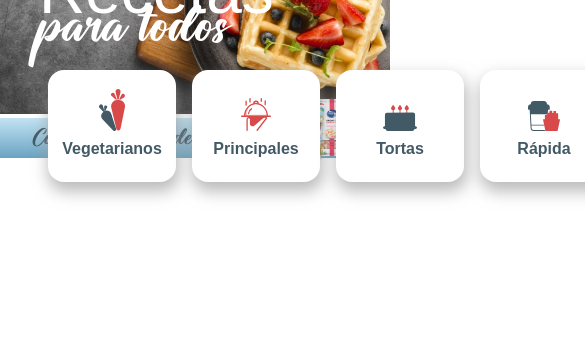
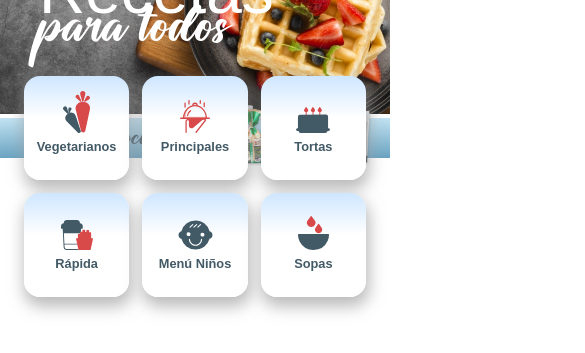
Before and after one commit to jctrejosi/recetas-aranda, a React (Create React App) app: page / in a window 390 px wide. Shown: the part 195-548 px from the top of the page, 585 px wide, since content can reach past the window. Built offline with nearby package versions, Linux system fonts and the light colour scheme; no server answers.

Commit message:
Fix responsive options module

```diff
--- a/src/components/OptionsMenu/styles.scss
+++ b/src/components/OptionsMenu/styles.scss
@@ -4,34 +4,40 @@
 .options {
   display: flex;
   position: relative;
+  justify-content: center;
+  min-width: 100%;
 
   @include breakpoint (lg) {
     display: none;
   }
 
   &__list {
+    top: -3rem;
     display: flex;
+    flex-wrap: wrap;
     justify-content: center;
+    left: -2.5rem;
     list-style: none;
     position: absolute;
-    bottom: -5rem;
+    width: 100%;
+    margin: 0 auto;
     z-index: 1;
   }
 
   &__item {
     align-items: center;
-    background-color: $light-color;
+    background: $background-card;
     border-radius: 1rem;
     box-shadow: $shadow;
     cursor: pointer;
     display: flex;
     flex-direction: column;
-    height: 6rem;
+    height: 5.5rem;
     justify-content: flex-end;
-    margin: 0 .5rem;
+    margin: .4rem;
     padding: .5rem;
     transition: background-color .3s;
-    width: 7rem;
+    width: 5.6rem;
 
     &:hover {
       background-color: $practically-light-color;
@@ -40,8 +46,8 @@
     &--text {
       color: $blue-color;
       font-family: $custom-font;
-      font-size: 1rem;
-      font-weight: 550;
+      font-size: .8rem;
+      font-weight: 600;
       line-height: .2;
       margin-bottom: 1.5rem;
     }
--- a/src/styles/variables.scss
+++ b/src/styles/variables.scss
@@ -18,6 +18,7 @@ $dark-color:                           darken($light-color, 100%);   //#000
 $red-color:                            #D84A4A;
 $blue-color:                           #425966;
 $agua-color-gradient:                  transparent linear-gradient(180deg, #C2E3F3 0%, #6AA3C1 100%) 0% 0% no-repeat padding-box;
+$background-card:                      transparent linear-gradient(360deg, $light-color 60%, #cee6ff 100%) 0% 0% no-repeat padding-box;
 
 $main-font:                            Monster;
 $custom-font:                          Arial;
```
